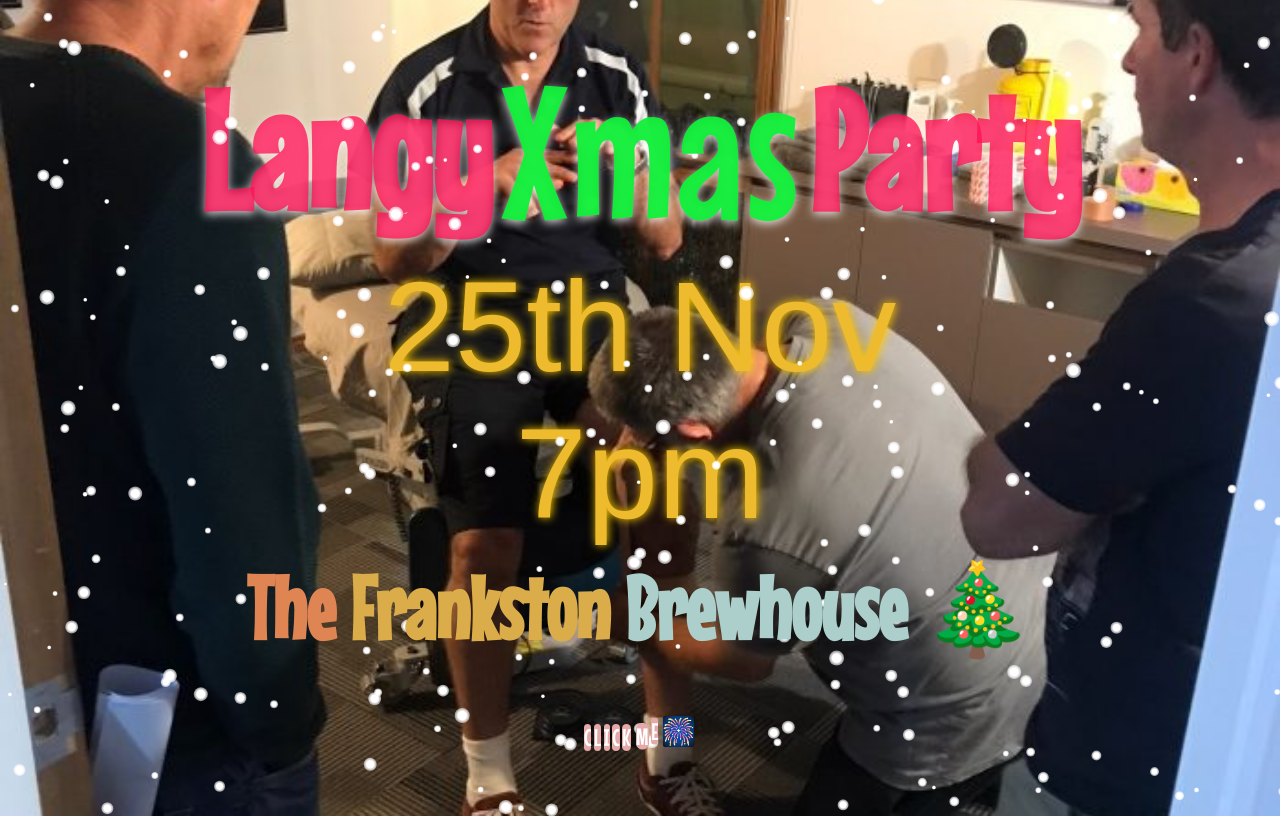
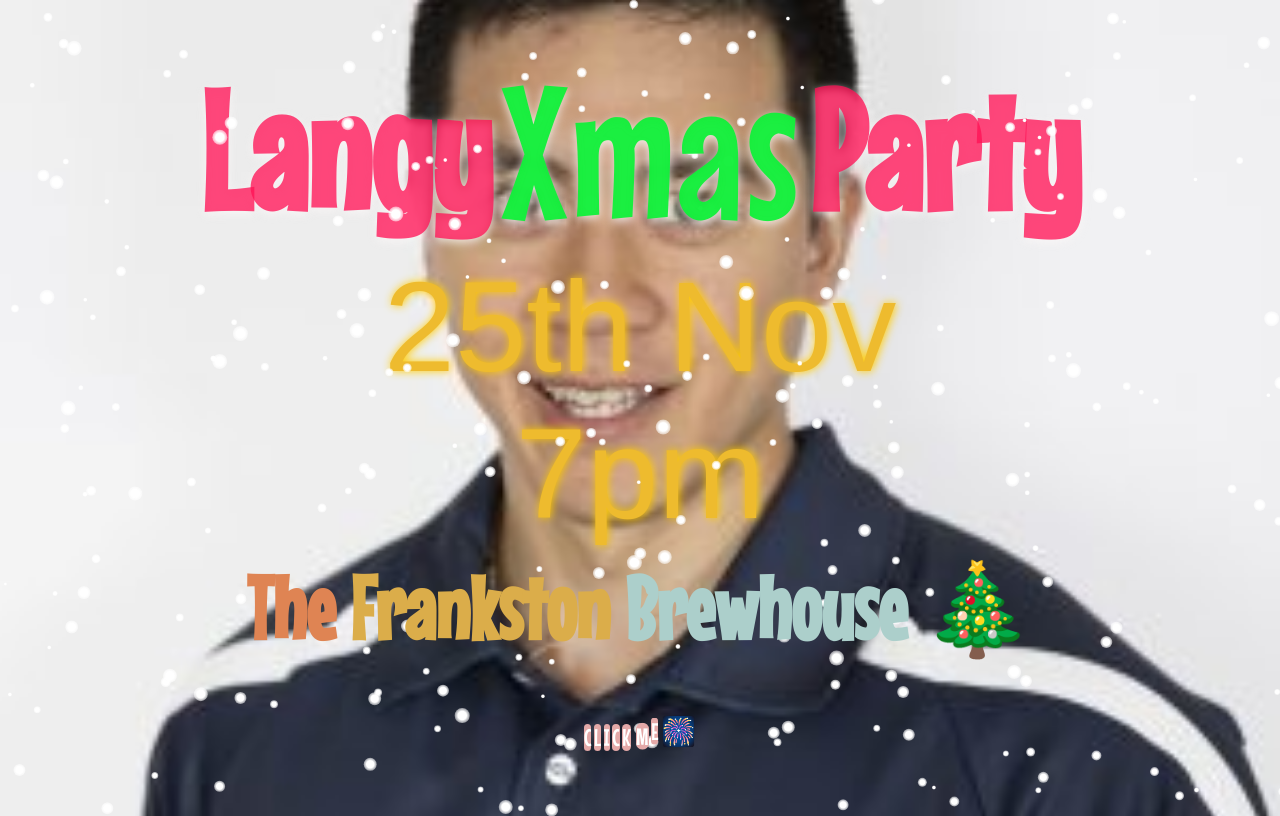
Before and after one commit to ShinyaWebDev/langParty, a plain HTML site: page index.html in a window 1280 px wide. Drawn offline with Linux system fonts and the light colour scheme; a web font is replaced by a local one.

Commit message:
andy front

```diff
--- a/style.css
+++ b/style.css
@@ -24,7 +24,7 @@ body {
     justify-content: center;
     align-items: flex-start;
     flex-wrap: wrap;
-	background-image: url(img/Locky.jpeg);
+	background-image: url(img/Andy.jpeg);
 	background-repeat: no-repeat;
 	background-size: cover;
 	animation-name: example;
```
